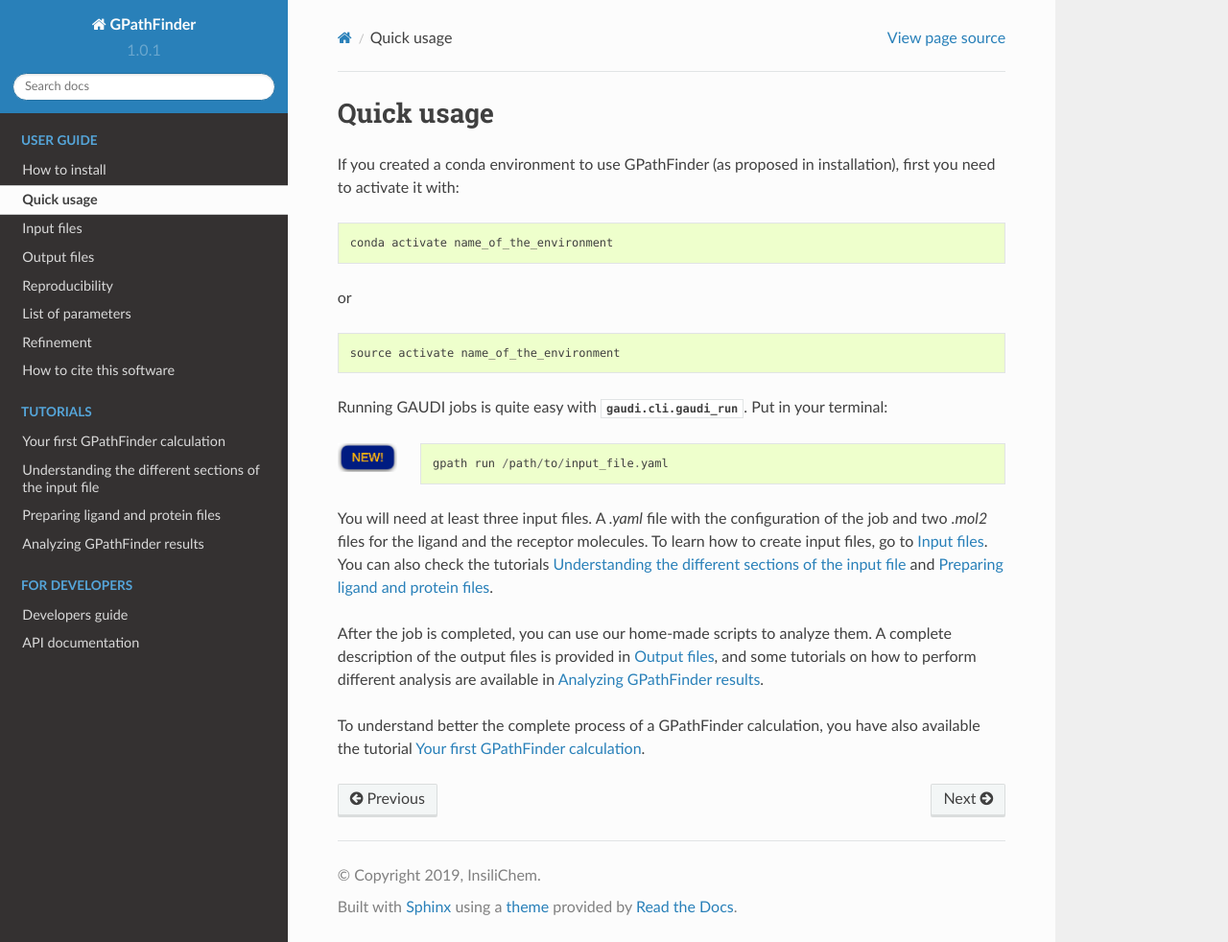
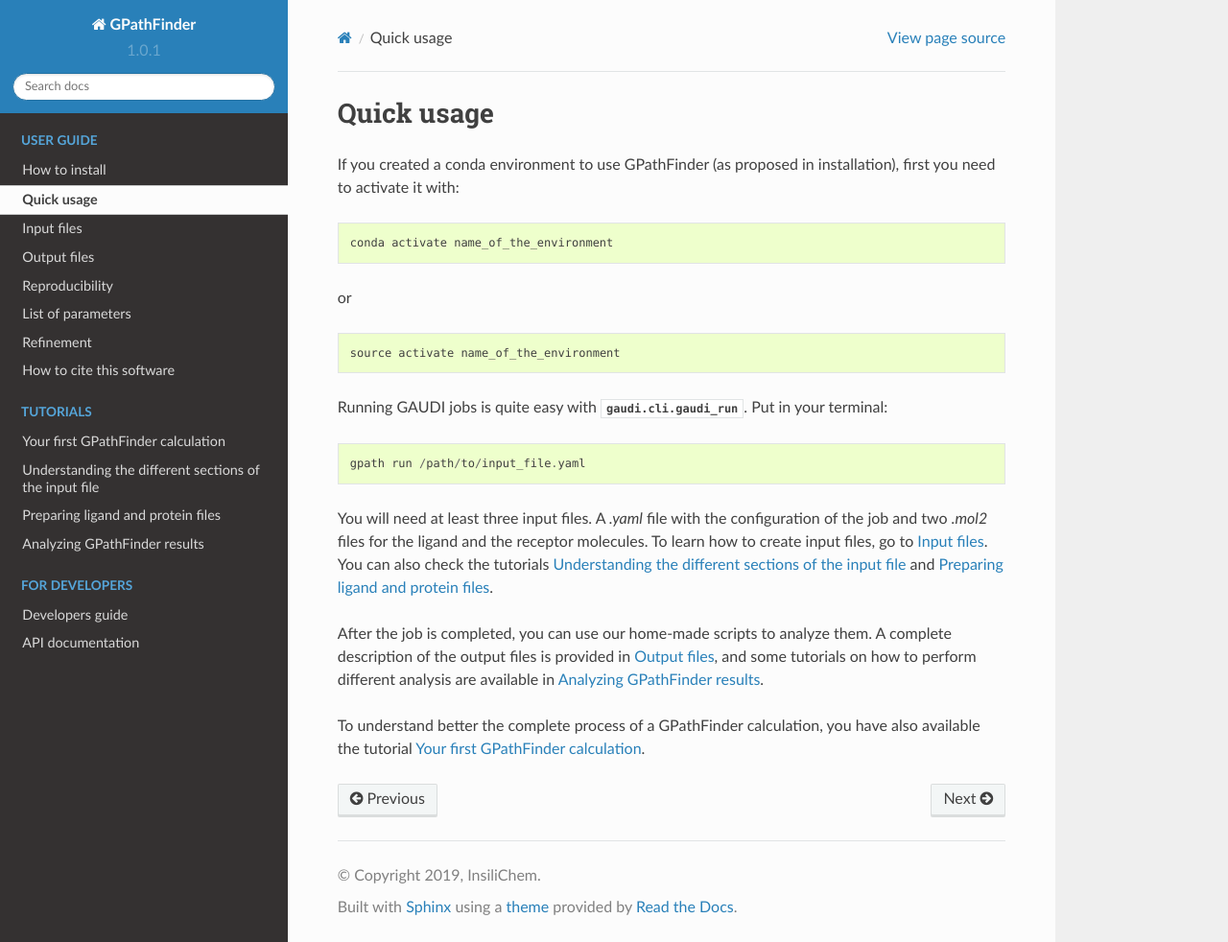
Before and after one commit to insilichem/gpathfinder, a Sphinx documentation site: the page built from docs/usage.rst, in a window 1280 px wide and 982 px high. Shown: the whole window at 96% size. Built offline with Sphinx 7.4.7 and the Read the Docs theme 2.0.0, drawn with Linux system fonts in a browser that asks for light colours.

Commit message:
del: remove "new" banner

```diff
--- a/docs/usage.rst
+++ b/docs/usage.rst
@@ -37,11 +37,6 @@
 
 Running GAUDI jobs is quite easy with :mod:`gaudi.cli.gaudi_run`. Put in your terminal:
 
-.. image:: data/new.jpeg
-    :align: left
-    :height: 30px
-    :alt: NEW!
-
 ::
 
     gpath run /path/to/input_file.yaml
```
